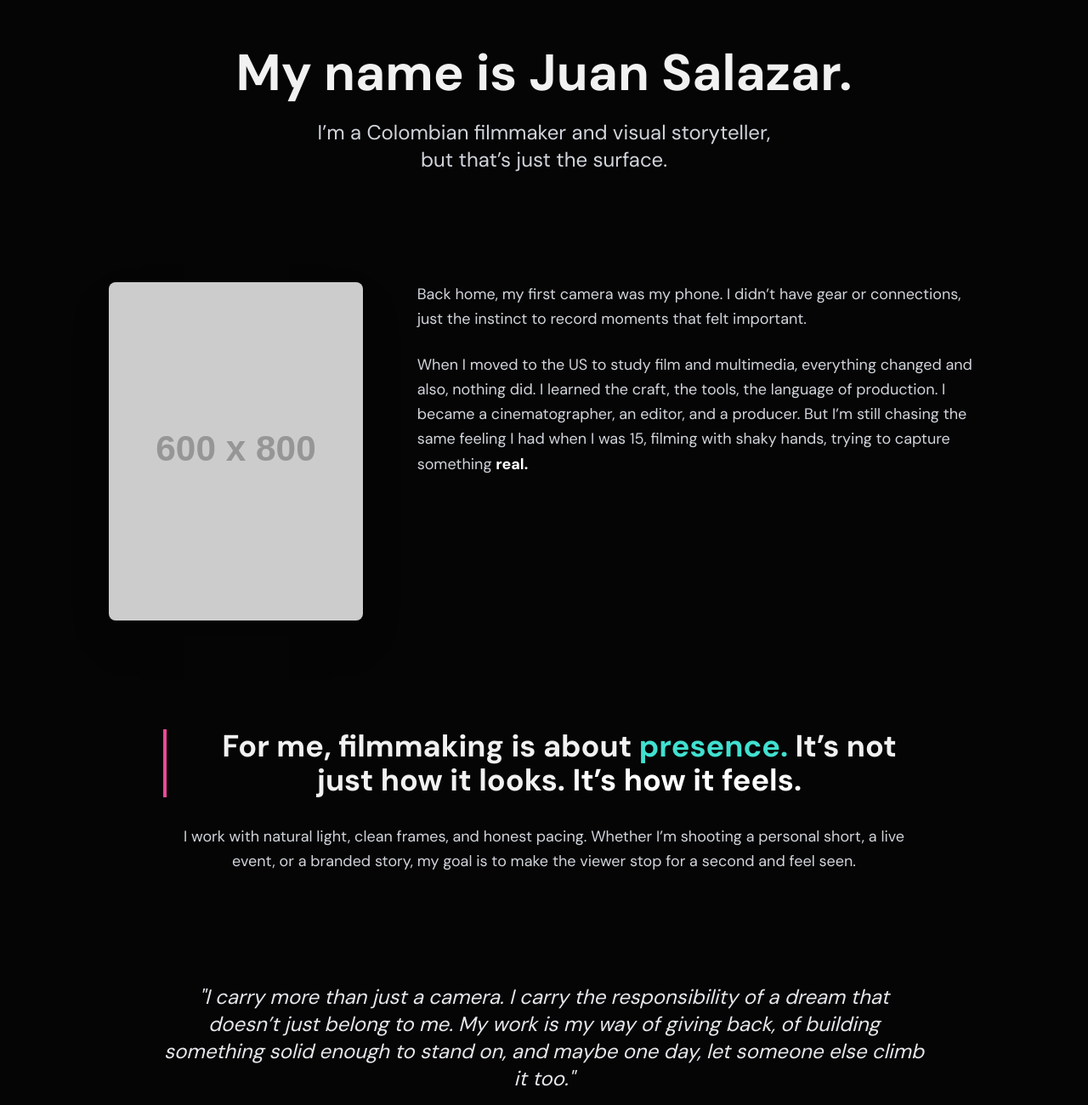
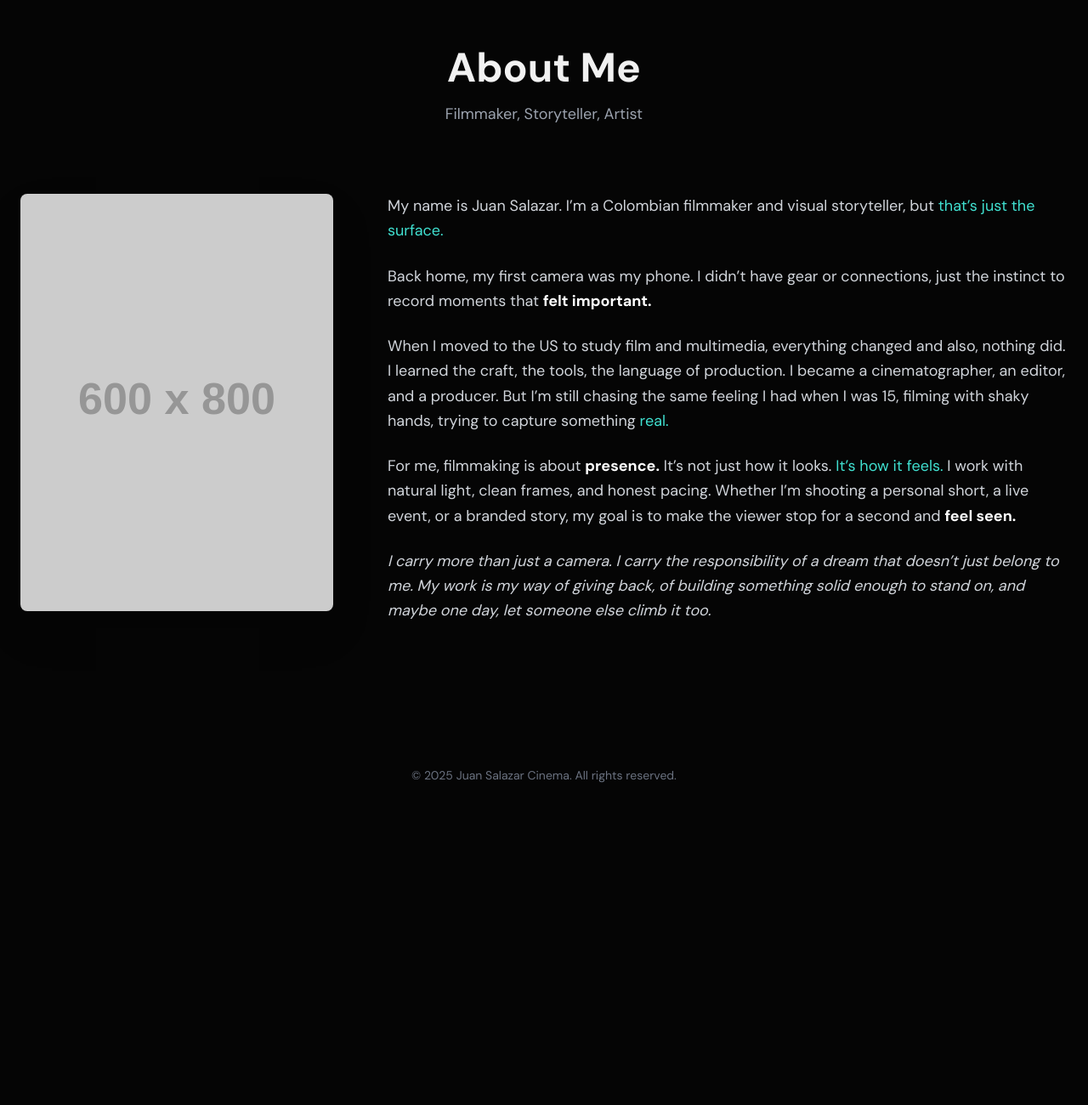
Before and after one commit to TheSalatiz/js-cinematography, a plain HTML site: page about.html in a window 1280 px wide. Shown: the part 140-1440 px from the top of the page at 85% size. After the commit the page ends 1102 px from the top, so only its background shows below. Drawn offline with nearby package versions, Linux system fonts and the light colour scheme; placeholder pictures from the web are drawn by us.

Commit message:
Update about.html

```diff
--- a/about.html
+++ b/about.html
@@ -18,11 +18,6 @@
       .reveal { opacity: 0; transform: translateY(40px); transition: opacity 0.8s ease, transform 0.8s ease; }
       .reveal.active { opacity: 1; transform: translateY(0); }
       .text-accent { color: var(--secondary-color); }
-      /* New style for the blockquote */
-      .philosophy-quote {
-        border-left: 4px solid var(--accent-color);
-        padding-left: 2rem;
-      }
     </style>
 </head>
 <body>
@@ -50,46 +45,37 @@
     </nav>
 
     <main class="py-24 sm:py-32 px-6">
-        <div class="max-w-5xl mx-auto space-y-24 sm:space-y-32">
+        <div class="max-w-7xl mx-auto">
 
-            <section class="text-center max-w-4xl mx-auto reveal" data-animate>
-                <h1 class="text-4xl md:text-6xl font-bold leading-tight">My name is Juan Salazar.</h1>
-                <p class="mt-6 text-xl md:text-2xl text-gray-300">
-                    I’m a Colombian filmmaker and visual storyteller, <br class="hidden sm:block"> but that’s just the surface.
-                </p>
-            </section>
+            <div class="text-center max-w-4xl mx-auto reveal" data-animate>
+                <h1 class="text-4xl md:text-5xl font-bold">About Me</h1>
+                <p class="mt-4 text-lg text-gray-400">Filmmaker, Storyteller, Artist</p>
+            </div>
 
-            <section class="grid grid-cols-1 md:grid-cols-3 gap-12 md:gap-16 items-start">
+            <div class="mt-20 grid grid-cols-1 md:grid-cols-3 gap-12 md:gap-16 items-start">
+
                 <div class="md:col-span-1 reveal" data-animate>
                     <img src="https://placehold.co/600x800/111111/FFFFFF?text=Juan+Salazar" alt="A photo of Juan Salazar" class="rounded-lg shadow-2xl w-full">
                 </div>
+
                 <div class="md:col-span-2 text-lg text-gray-300 leading-relaxed space-y-6 reveal" data-animate style="animation-delay: 0.2s;">
                     <p>
-                        Back home, my first camera was my phone. I didn’t have gear or connections, just the instinct to record moments that felt important.
+                        My name is Juan Salazar. I’m a Colombian filmmaker and visual storyteller, but <span class="text-accent">that’s just the surface.</span>
                     </p>
                     <p>
-                        When I moved to the US to study film and multimedia, everything changed and also, nothing did. I learned the craft, the tools, the language of production. I became a cinematographer, an editor, and a producer. But I’m still chasing the same feeling I had when I was 15, filming with shaky hands, trying to capture something <strong class="text-white">real.</strong>
+                        Back home, my first camera was my phone. I didn’t have gear or connections, just the instinct to record moments that <strong class="text-white">felt important.</strong>
+                    </p>
+                    <p>
+                        When I moved to the US to study film and multimedia, everything changed and also, nothing did. I learned the craft, the tools, the language of production. I became a cinematographer, an editor, and a producer. But I’m still chasing the same feeling I had when I was 15, filming with shaky hands, trying to capture something <span class="text-accent">real.</span>
+                    </p>
+                    <p>
+                        For me, filmmaking is about <strong class="text-white">presence.</strong> It’s not just how it looks. <span class="text-accent">It’s how it feels.</span> I work with natural light, clean frames, and honest pacing. Whether I’m shooting a personal short, a live event, or a branded story, my goal is to make the viewer stop for a second and <strong class="text-white">feel seen.</strong>
+                    </p>
+                    <p class="italic">
+                        I carry more than just a camera. I carry the responsibility of a dream that doesn’t just belong to me. My work is my way of giving back, of building something solid enough to stand on, and maybe one day, let someone else climb it too.
                     </p>
                 </div>
-            </section>
-
-            <section class="max-w-4xl mx-auto text-center reveal" data-animate>
-                <div class="philosophy-quote">
-                    <h2 class="text-3xl md:text-4xl font-bold leading-snug">
-                        For me, filmmaking is about <span class="text-accent">presence.</span> It’s not just how it looks. <strong class="text-white">It’s how it feels.</strong>
-                    </h2>
-                </div>
-                <p class="mt-8 text-lg text-gray-300 leading-relaxed">
-                    I work with natural light, clean frames, and honest pacing. Whether I’m shooting a personal short, a live event, or a branded story, my goal is to make the viewer stop for a second and feel seen.
-                </p>
-            </section>
-
-            <section class="max-w-4xl mx-auto text-center reveal" data-animate>
-                <p class="text-xl md:text-2xl text-gray-200 leading-relaxed italic">
-                    "I carry more than just a camera. I carry the responsibility of a dream that doesn’t just belong to me. My work is my way of giving back, of building something solid enough to stand on, and maybe one day, let someone else climb it too."
-                </p>
-            </section>
-
+            </div>
         </div>
     </main>
 
```
